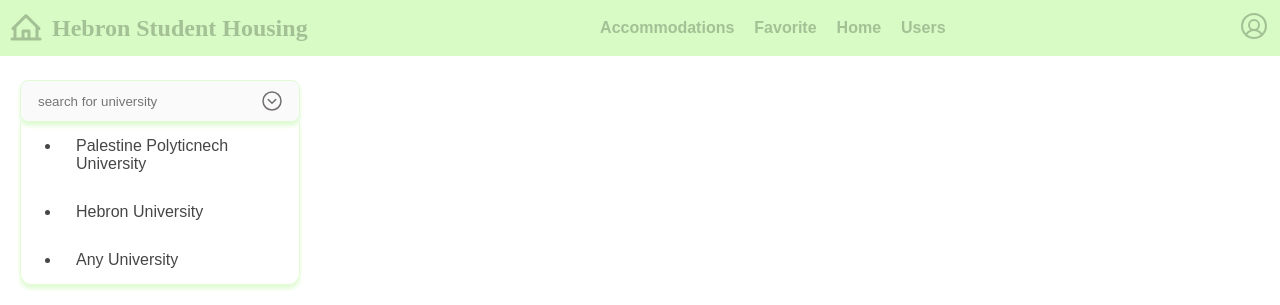
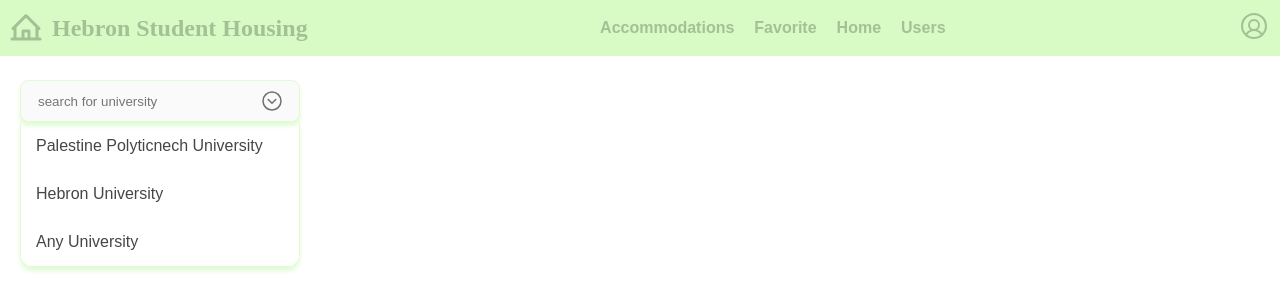
Before and after one commit to dalabilal/FE-Student-Accommodation, a React (Create React App) app in the folder student-accommodation/: page /all in a window 1280 px wide. Both pictures are taken after a click on the icon 272 px from the left and 101 px from the top of the page. Shown: the top 305 px of the page. Built offline with nearby package versions, Linux system fonts and the light colour scheme.

Commit message:
unisList edit

```diff
--- a/student-accommodation/src/pages/All-accomodation/AllAccomodation.jsx
+++ b/student-accommodation/src/pages/All-accomodation/AllAccomodation.jsx
@@ -20,7 +20,7 @@
       </div>
       {toggle && (
         <div className="unis">
-          <ul>
+          <ul className="unisList">
             <li onClick={handleTheClick}>Palestine Polyticnech University</li>
             <li onClick={handleTheClick}>Hebron University</li>
             <li onClick={handleTheClick}>Any University</li>
--- a/student-accommodation/src/pages/All-accomodation/allAcommodation.css
+++ b/student-accommodation/src/pages/All-accomodation/allAcommodation.css
@@ -41,26 +41,36 @@
     cursor: pointer;
 }
 
-.unis ul {
+
+
+.unis .unisList {
+    cursor: pointer;
+    list-style-type: none;
     border-left: 1px solid #E1FBD5;
     border-right: 1px solid #E1FBD5;
     border-bottom: 1px solid #E1FBD5;
     box-shadow: 0px 4px 4px 0px #E1FBD5;
     border-radius: 0px 0px 12px 12px;
     transition: background-color 0.3s ease, box-shadow 0.3s ease;
-    /* Add transition for background-color and box-shadow */
     display: block;
+    margin: 0;
+    padding: 0;
+    /* Add this line to set padding to zero */
+    z-index: 5;
+    align-items: flex-start;
+}
+
+
+.unis .unisList li {
+    left: 0;
     margin: 0px;
-    z-index: 5;
+    padding: 15px;
+    color: rgb(71, 70, 70);
+    list-style: none;
+    margin-left: 0;
 
 }
 
-.unis ul li {
-    margin: 0px;
-    padding: 15px;
-    color: rgb(71, 70, 70);
-}
-
-.unis ul li:hover {
+.unis .unisList li:hover {
     background-color: #E1FBD5;
 }
```
